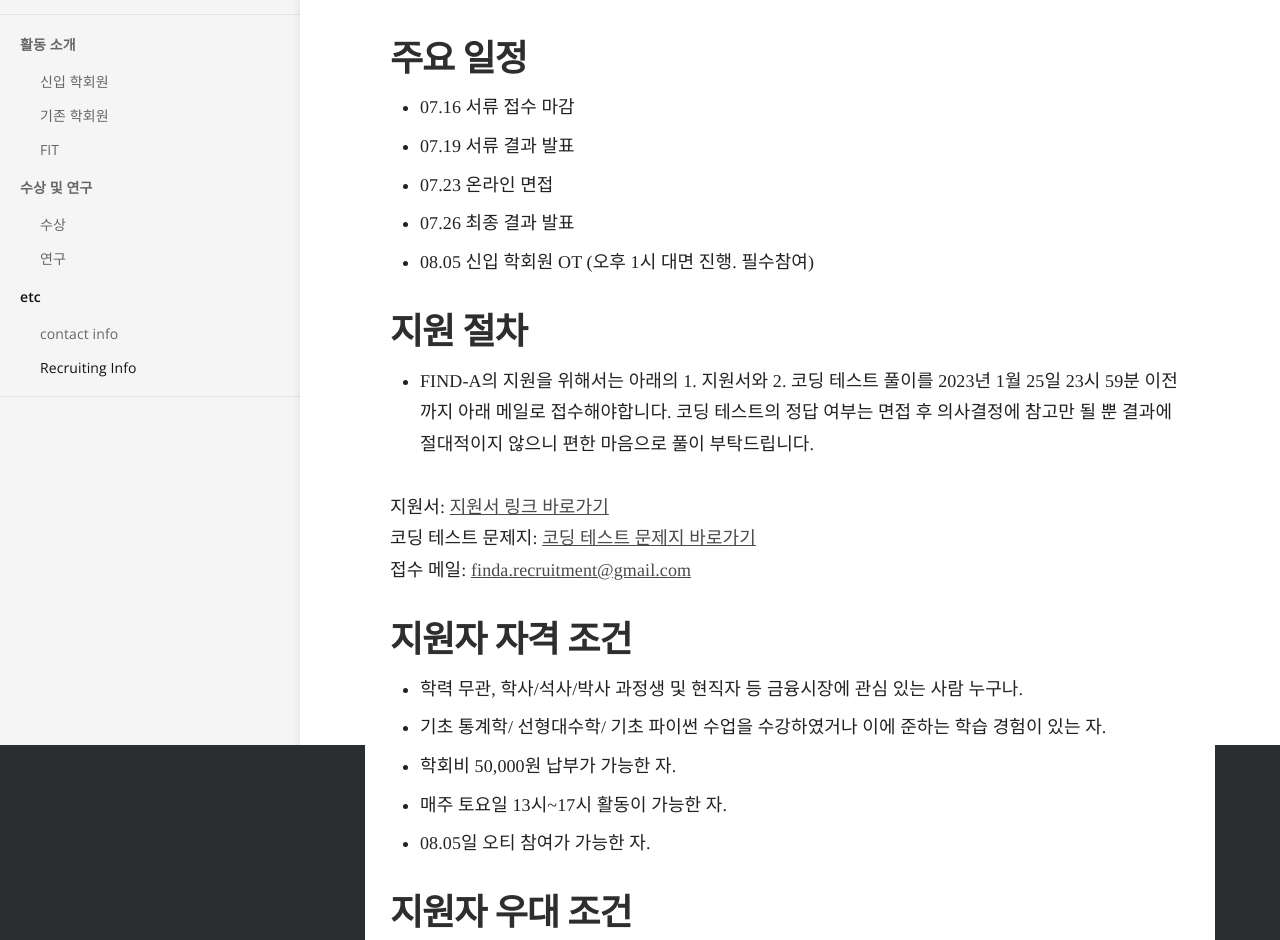
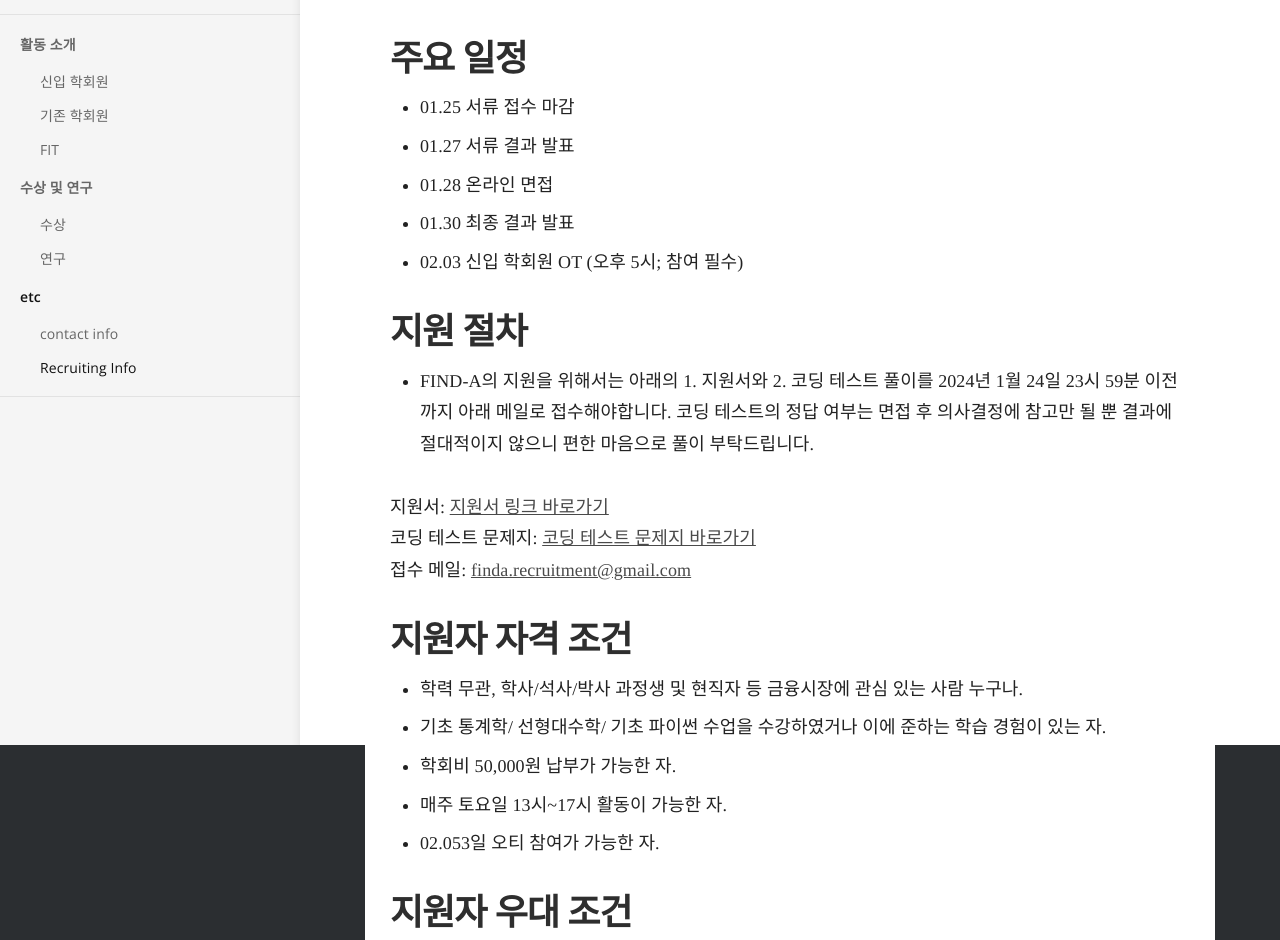
Before and after one commit to Find-A-AI/find-a-ai.github.io, a Jekyll site: the page built from _docs/3.ETC/Recruiting Info.md, in a window 1280 px wide. Shown: the part 155-1095 px from the top of the page. Built offline with Jekyll 4.4.1, drawn with Linux system fonts in a browser that asks for light colours; some web fonts are replaced.

Commit message:
Update Recruiting Info.md

```diff
--- a/_docs/3.ETC/Recruiting Info.md
+++ b/_docs/3.ETC/Recruiting Info.md
@@ -4,14 +4,14 @@ category: etc
 order: 2
 ---
 ## 주요 일정
-  - 07.16 서류 접수 마감
-  - 07.19 서류 결과 발표
-  - 07.23 온라인 면접
-  - 07.26 최종 결과 발표
-  - 08.05 신입 학회원 OT (오후 1시 대면 진행. 필수참여)
+  - 01.25 서류 접수 마감
+  - 01.27 서류 결과 발표
+  - 01.28 온라인 면접
+  - 01.30 최종 결과 발표
+  - 02.03 신입 학회원 OT (오후 5시; 참여 필수)
 
 ## 지원 절차
-  - FIND-A의 지원을 위해서는 아래의 1. 지원서와 2. 코딩 테스트 풀이를 2023년 1월 25일 23시 59분 이전까지 아래 메일로 접수해야합니다. 코딩 테스트의 정답 여부는 면접 후 의사결정에 참고만 될 뿐 결과에 절대적이지 않으니 편한 마음으로 풀이 부탁드립니다.
+  - FIND-A의 지원을 위해서는 아래의 1. 지원서와 2. 코딩 테스트 풀이를 2024년 1월 24일 23시 59분 이전까지 아래 메일로 접수해야합니다. 코딩 테스트의 정답 여부는 면접 후 의사결정에 참고만 될 뿐 결과에 절대적이지 않으니 편한 마음으로 풀이 부탁드립니다.
 
   지원서: [지원서 링크 바로가기](https://docs.google.com/document/d/1X4QLxmcirEohDsQqpdI46rPvu67S50gx/edit?usp=sharing&ouid=110873388418645635400&rtpof=true&sd=true)
   코딩 테스트 문제지: [코딩 테스트 문제지 바로가기](https://drive.google.com/drive/folders/1kHWCycXBTQGyEhZXFiOvLkA5bQiDISYU?usp=sharing)
@@ -22,7 +22,7 @@ order: 2
   - 기초 통계학/ 선형대수학/ 기초 파이썬 수업을 수강하였거나 이에 준하는 학습 경험이 있는 자.
   - 학회비 50,000원 납부가 가능한 자.
   - 매주 토요일 13시~17시 활동이 가능한 자.
-  - 08.05일 오티 참여가 가능한 자.
+  - 02.053일 오티 참여가 가능한 자.
 
 ## 지원자 우대 조건
   - 금융, 시계열 분석, 머신러닝/딥러닝에 대한 학습 경험이 있는 자.
```
